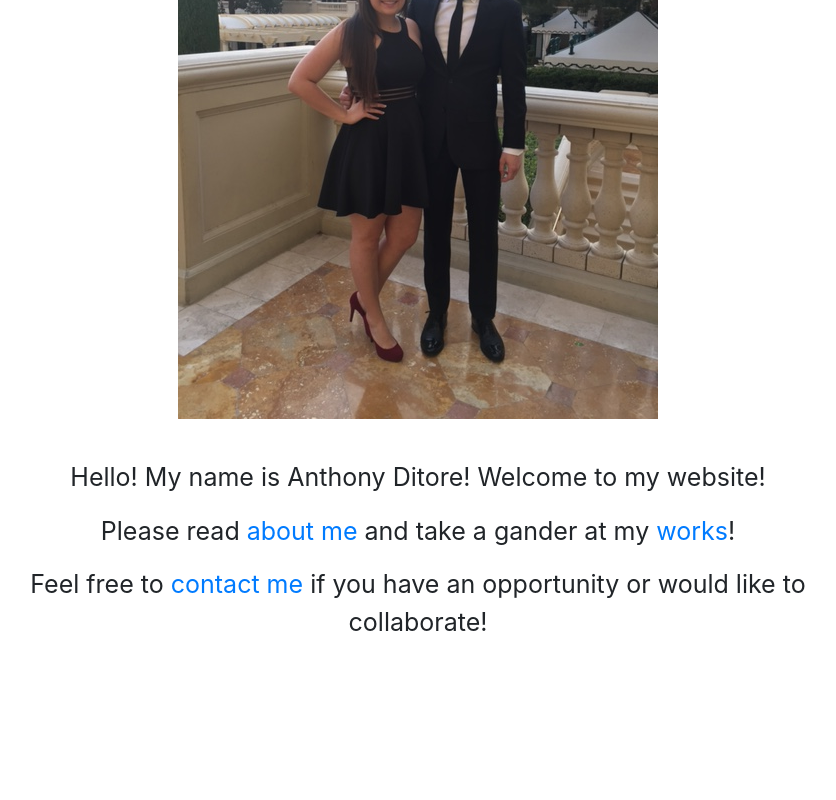
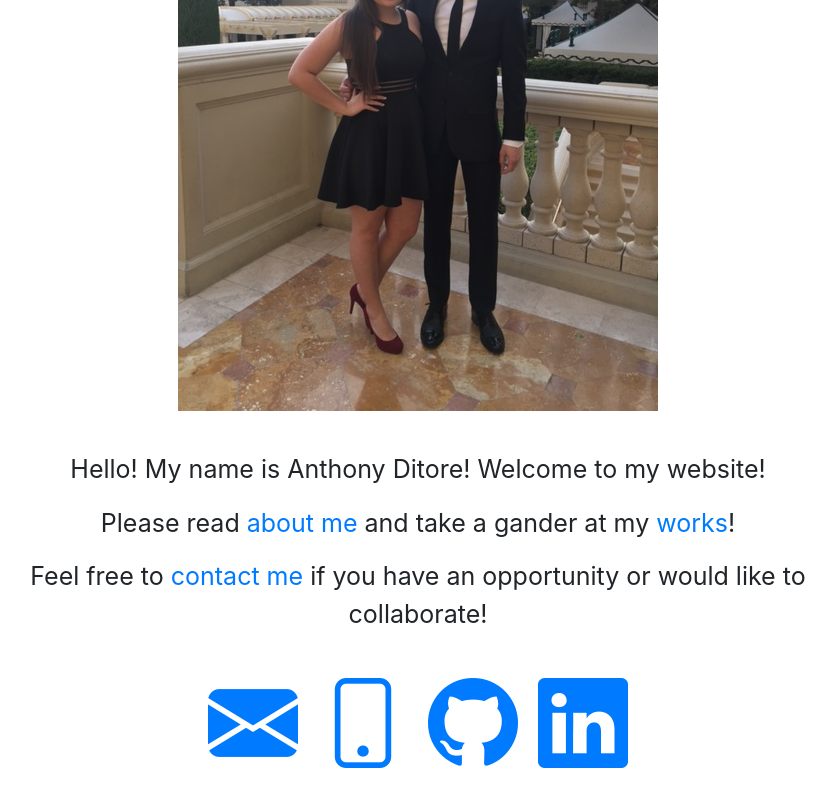
Before and after one commit to aditore/reactPortfolio, a React (Create React App) app: page / in a window 1280 px wide. Shown: the part 445-1245 px from the top of the page, without its empty margins (222-1058 px from the left). Before the commit the page ends 1102 px from the top, so only its background shows below. Built offline with nearby package versions, Linux system fonts and the light colour scheme.

Commit message:
footer in place

```diff
--- a/public/index.html
+++ b/public/index.html
@@ -25,6 +25,7 @@
       Learn how to configure a non-root public URL by running `npm run build`.
     -->
     <!-- Bootstrap-->
+    <link rel="stylesheet" href="https://cdn.jsdelivr.net/npm/bootstrap-icons@1.3.0/font/bootstrap-icons.css">
     <link rel="stylesheet" href="https://cdnjs.cloudflare.com/ajax/libs/twitter-bootstrap/4.5.0/css/bootstrap.min.css">
     <link rel="stylesheet" href="https://cdnjs.cloudflare.com/ajax/libs/font-awesome/5.11.2/css/all.min.css">
     <title>Anthony Ditore</title>
--- a/src/App.css
+++ b/src/App.css
@@ -1,11 +1,12 @@
 /* navbar.js */
 
 /* header.js */
+.nameHeader {
+  font-size: 100px;
+  text-align: center;
+}
 
 /* home.js */
-.nameHeader {
-  font-size: 100px;
-}
 
 .twinsImage {
   margin: 20px;
@@ -27,6 +28,44 @@
 /* contact.js */
 
 /* footer.js */
+.footerInline {
+  align-content: center;
+}
 
+.footerUl {
+  font-size: 90px;
+  flex-direction: row;
+}
+
+.footerLi {
+  margin-left: 10px;
+  margin-right: 10px;
+}
+
+.toolTip {
+  position: relative;
+  display: inline-block;
+}
+
+.toolTip .toolTipText {
+  color: white;
+  font-size: 10px;
+  visibility: hidden;
+  width: fit-content;
+  background-color: black;
+  text-align: center;
+  border-radius: 10%;
+  padding: 5px;
+
+  position: absolute;
+  z-index: 1;
+  bottom: 90%;
+  right: 50%;
+  margin-left: -30px;
+}
+
+.toolTip:hover .toolTipText {
+  visibility: visible;
+}
 
 /* ------- MEDIA ------- */
--- a/src/App.js
+++ b/src/App.js
@@ -3,7 +3,9 @@ import './App.css';
 import { BrowserRouter as Router, Route, Routes } from 'react-router-dom';
 import {
   NavbarTop,
-  Home
+  Home,
+  Header,
+  Footer
 } from './components';
 
 
@@ -12,12 +14,14 @@ function App() {
   return (
     <Router>
       <NavbarTop />
+      <Header />
       <Routes>
         <Route path="/" element={<Home />} />
         <Route path="/aboutMe" /*element={<AboutMe />}*/ />
         <Route path="/myWork" /*element={<MyWork />}*/ />
         <Route path="/contact" /*element={<Contact />}*/ />
       </Routes>
+      <Footer />
     </Router>
   )
 }
--- a/src/components/footer.js
+++ b/src/components/footer.js
@@ -0,0 +1,42 @@
+import React from 'react';
+
+function Footer() {
+    return (
+        <footer className='footerInline'>
+            <nav className="navbar navbar-expand-lg justify-content-center">
+                <ul className="footerUl navbar-nav">
+                    <li className='footerLi'>
+                        <div className="toolTip">
+                            <a className="bi bi-envelope-fill" href="mailto:anthonyditore@gmail.com?">
+                                <span className="toolTipText">Click to send me an e-mail!</span>
+                            </a>
+                        </div>
+                    </li>
+                    <li className='footerLi'>
+                        <div className="toolTip">
+                            <a className="bi bi-phone" href='/'>
+                                <span className="toolTipText">Click to reach me by my mobile number!</span>
+                            </a>
+                        </div>
+                    </li>
+                    <li className='footerLi'>
+                        <div className="toolTip">
+                            <a className="bi bi-github" href="https://github.com/aditore">
+                                <span className="toolTipText">Click to check out my Github!</span>
+                            </a>
+                        </div>
+                    </li>
+                    <li className='footerLi'>
+                        <div className="toolTip">
+                            <a className="bi bi-linkedin" href="https://www.linkedin.com/in/anthony-ditore-ab0636225/">
+                                <span className="toolTipText">Click to check out my LinkedIn!</span>
+                            </a>
+                        </div>
+                    </li>
+                </ul>
+            </nav>
+        </footer>
+    )
+}
+
+export default Footer;
--- a/src/components/header.js
+++ b/src/components/header.js
@@ -0,0 +1,9 @@
+import React from "react";
+
+function Header() {
+    return (
+        <h1 className="nameHeader">Anthony Ditore</h1>
+    )
+}
+
+export default Header;
--- a/src/components/home.js
+++ b/src/components/home.js
@@ -3,7 +3,6 @@ import React from "react";
 function Home() {
     return(
         <div className="homePage px-2">
-            <h1 className="nameHeader">Anthony Ditore</h1>
             <img className="twinsImage" alt="twins" src="./images/twins.jpg"></img>
             <section className="homePage col-9">
                 <p>Hello! My name is Anthony Ditore! Welcome to my website!</p>
--- a/src/components/index.js
+++ b/src/components/index.js
@@ -1,2 +1,5 @@
 export { default as NavbarTop} from './navbar';
+export { default as Header } from './header';
 export { default as Home } from './home';
+
+export { default as Footer } from './footer';
```
